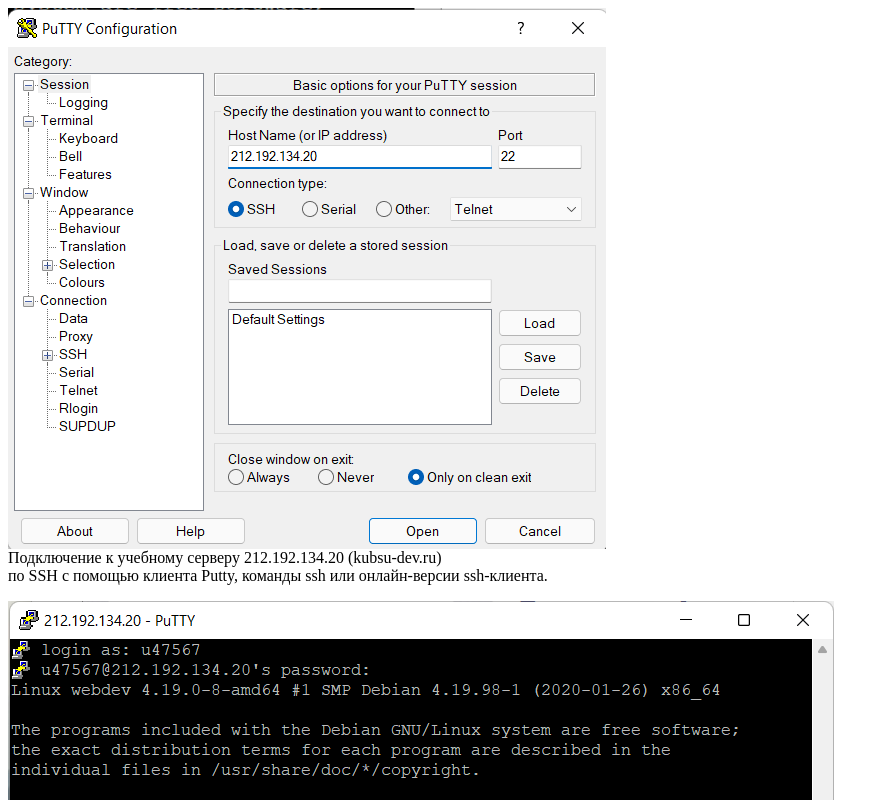
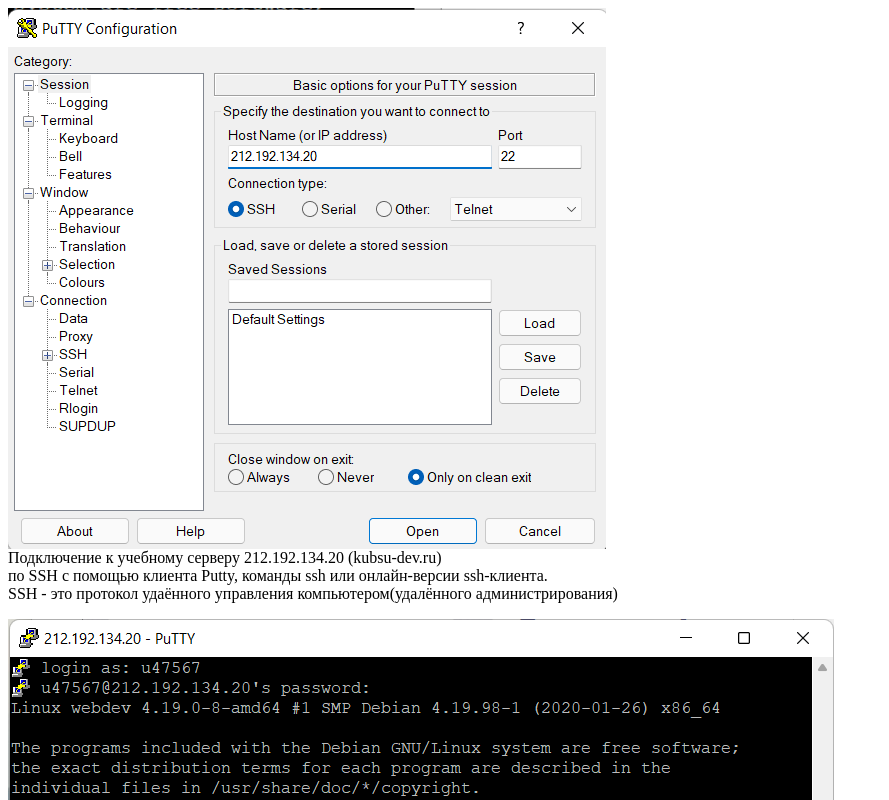
Before and after one commit to Butovskiy/backend1, a plain HTML site: page index.html in a window 1280 px wide. Shown: the top 800 px of the page, without its empty margins (0-889 px from the left). Drawn offline with Linux system fonts and the light colour scheme.

Commit message:
backend1

```diff
--- a/index.html
+++ b/index.html
@@ -8,7 +8,8 @@
 		Подключение к учебному серверу
 	212.192.134.20 (kubsu-dev.ru)</br>
 	по SSH с помощью клиента
-	Putty, команды ssh или онлайн-версии ssh-клиента.</p>
+	Putty, команды ssh или онлайн-версии ssh-клиента.</br>
+SSH - это протокол удаённого управления компьютером(удалённого администрирования)</p>
 
 
 		<p><img src="WEB\ping.png"></br>
```
